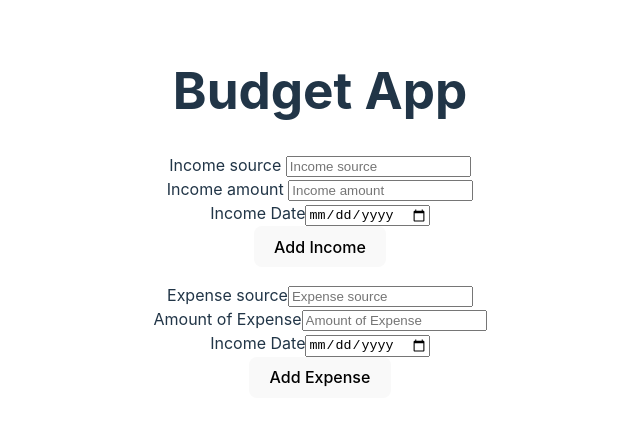
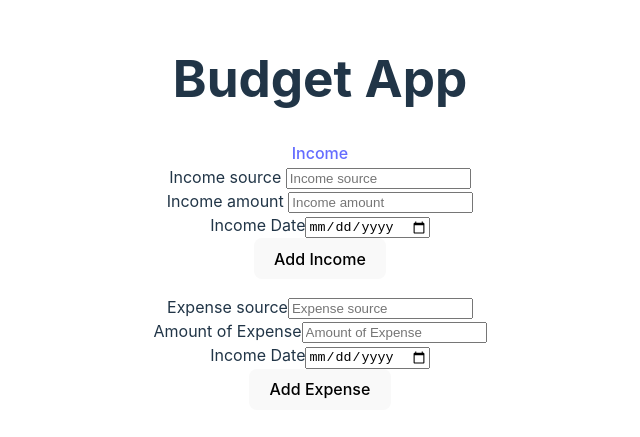
Before and after one commit to Turkiano/Budget-App-Frontend, a React (Vite) app: page / in a window 1280 px wide. Shown: the part 179-616 px from the top of the page, without its empty margins (320-960 px from the left). Built offline with nearby package versions, Linux system fonts and the light colour scheme.

Commit message:
nav Link is working well

```diff
--- a/src/App.tsx
+++ b/src/App.tsx
@@ -2,6 +2,7 @@ import { useState } from 'react';
 import './App.css';
 import { Expense, ExpenseWrapper } from './Components/ExpenseWrapper';
 import { Income, IncomeWrapper } from './Components/IncomeWrapper';
+import { Link } from 'react-router-dom';
 
 function App() {
   const [incomes, setIncomes] = useState<Income[]>([]);
@@ -24,8 +25,11 @@ console.log("Balance is: ", balance);
   return (
     <div className="App">
       <h1>Budget App</h1>
+      <Link to = '/income/1'>Income</Link>
+
       <IncomeWrapper incomes = {incomes} setIncomes = {setIncomes}/>
       <ExpenseWrapper expenses = {expenses} setExpenses = {setExpenses} />
+
     </div>
   );
 }
--- a/src/main.tsx
+++ b/src/main.tsx
@@ -15,7 +15,7 @@ const router = createBrowserRouter([
     element: <About/>
   },
   {
-    path: '/income/:incomeId  ',
+    path: '/income/:incomeId',
     element: <Income/>
   },
 ]);
```
